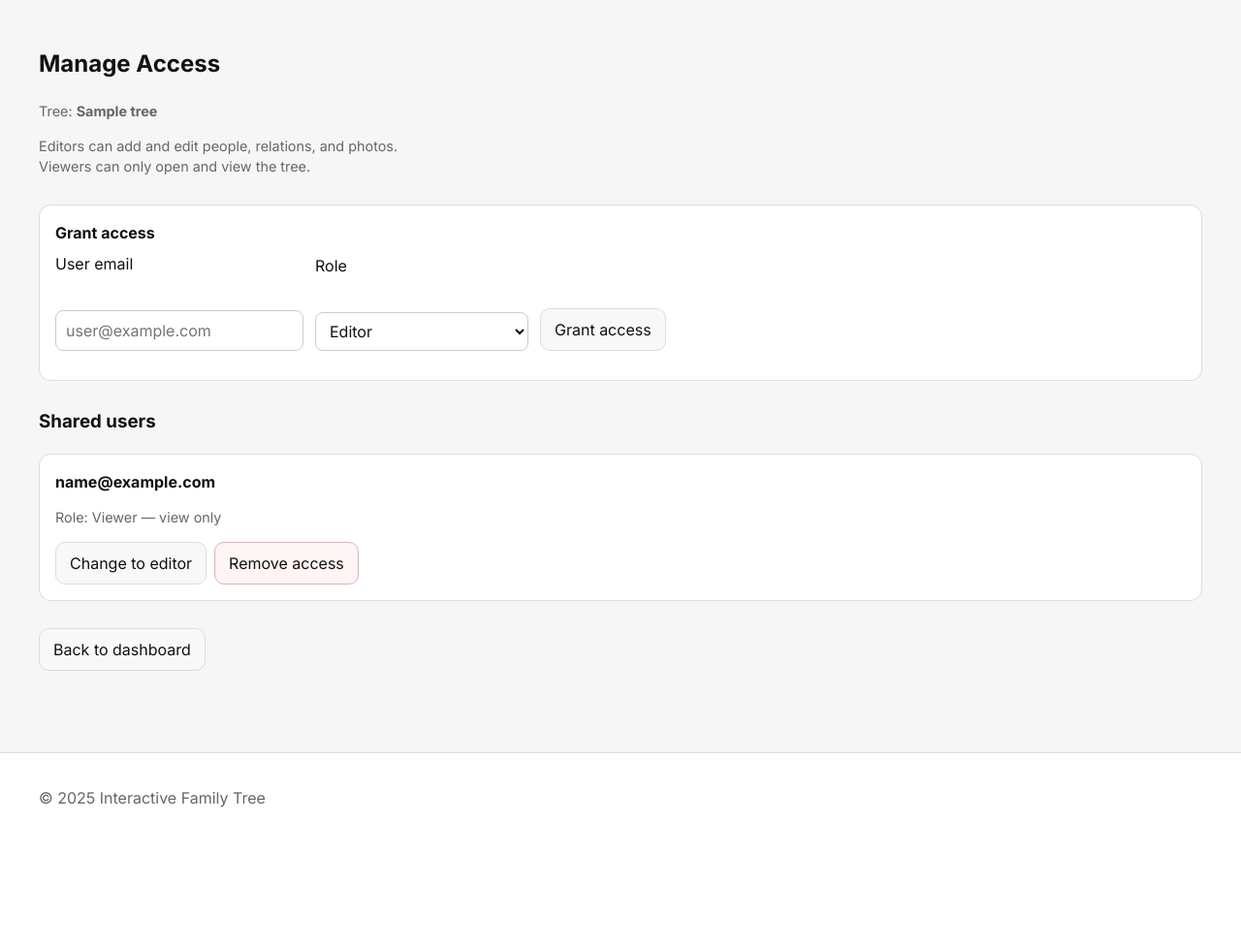
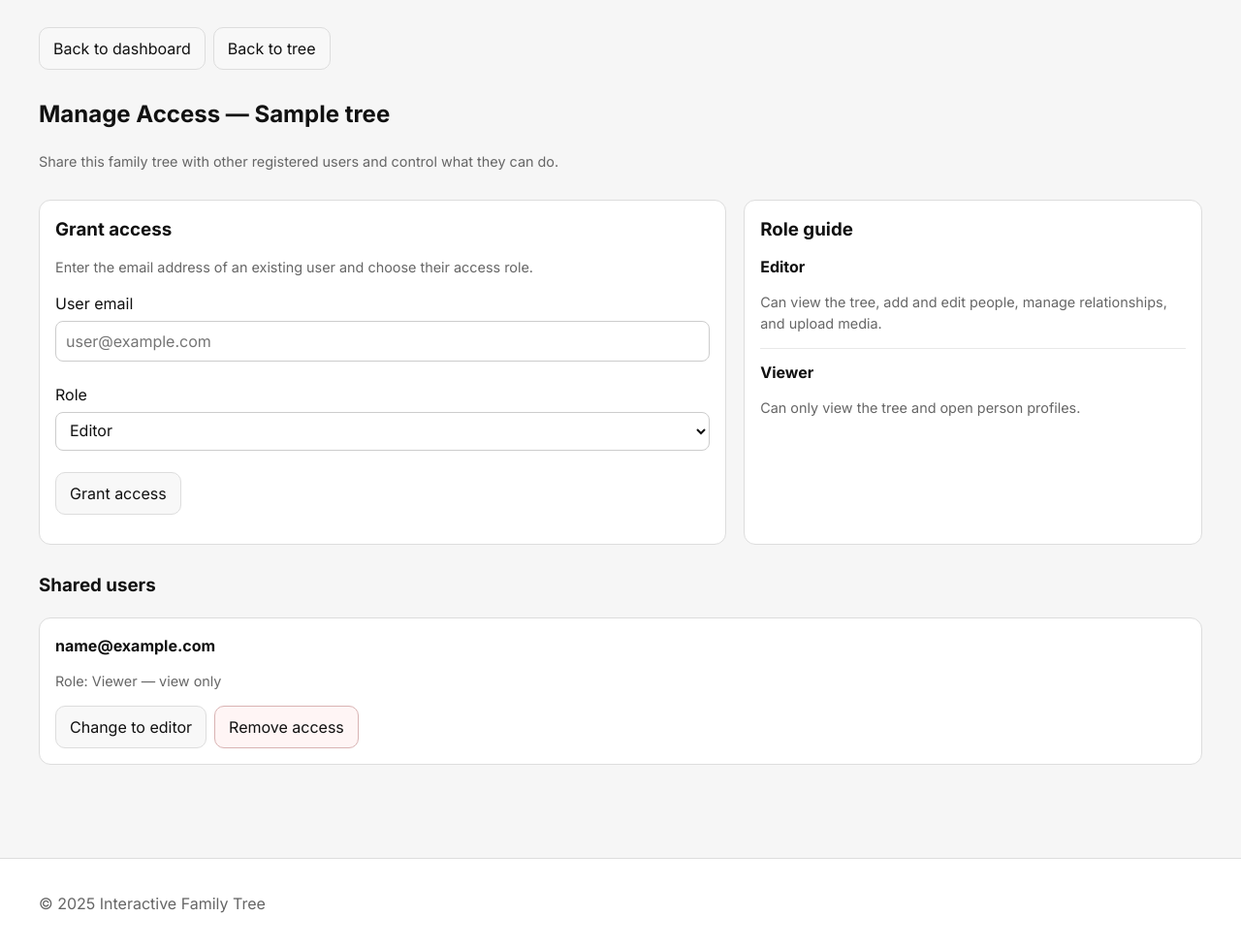
Before and after one commit to Dement1cs/interactive-family-tree, a Flask app: page /trees/1/access in a window 1280 px wide. Shown: the part 85-1063 px from the top of the page at 97% size. Before the commit the page ends 918 px from the top, so only its background shows below. Run offline with Flask 3, Linux system fonts and the light colour scheme; a user stored in the database is signed in; tables that the repository leaves empty hold one stand-in row (values such as "Sample post").

Commit message:
Polish tree UI, more space in around tree and person creation flow

```diff
--- a/app.py
+++ b/app.py
@@ -763,11 +763,14 @@ def tree():
     # Подготовить безопасный запасной заголовок для экспорта и отображения страницы
     tree_title = current_tree.title if current_tree and current_tree.title else "family-tree"
 
+    tree_role = get_tree_role_for_current_user(tree_id)
+
     return render_template(
         "tree.html",
         tree_id=tree_id,
         current_tree=current_tree,
-        tree_title=tree_title
+        tree_title=tree_title,
+        tree_role=tree_role
     )
 
 # ------- persons роут ------------------------------------
@@ -1074,7 +1077,7 @@ def add_person_route():
         if not first_name:
             return "First name is required", 400
 
-        add_person(
+        new_person_id = add_person(
             first_name,
             middle_name,
             last_name,
@@ -1088,7 +1091,8 @@ def add_person_route():
             notes,
             tree_id
         )
-        return redirect(url_for("persons", tree_id=tree_id))
+
+        return redirect(url_for("person_detail", person_id=new_person_id, tree_id=tree_id))
 
     return render_template("person_add.html", tree_id=tree_id)
 
--- a/db.py
+++ b/db.py
@@ -130,8 +130,12 @@ def add_person(first_name, middle_name=None, last_name=None, maiden_name=None,
         )
     )
 
+    person_id = cur.lastrowid
+
     conn.commit()
     conn.close()
+
+    return person_id
 
 
 # --- update_person ---------------------------------------
--- a/static/css/style.css
+++ b/static/css/style.css
@@ -856,3 +856,36 @@ h1, h2, h3, h4 {
     border-radius: 12px;
     background: var(--surface-soft);
 }
+
+/* ========== Access Management Page ========================================== */
+.access-layout {
+    display: grid;
+    grid-template-columns: minmax(0, 1.2fr) minmax(280px, 0.8fr);
+    gap: 18px;
+    margin-bottom: 28px;
+}
+
+.access-card {
+    min-height: 100%;
+}
+
+.role-guide-item {
+    border-top: 1px solid var(--border-soft);
+    padding-top: 12px;
+    margin-top: 12px;
+}
+
+.role-guide-item:first-of-type {
+    border-top: 0;
+    padding-top: 0;
+}
+
+.role-guide-item h4 {
+    margin: 0 0 6px 0;
+}
+
+@media (max-width: 800px) {
+    .access-layout {
+        grid-template-columns: 1fr;
+    }
+}
--- a/static/js/tree.js
+++ b/static/js/tree.js
@@ -24,6 +24,12 @@
   // Создать основную диаграмму внутри контейнера diagramDiv
   const diagram = $(go.Diagram, "diagramDiv", {
     "undoManager.isEnabled": true,
+
+    // Allows the user to move around the diagram more freely
+    scrollMode: go.Diagram.InfiniteScroll,
+
+    // Adds extra empty space around the tree
+    padding: new go.Margin(250, 500, 250, 500),
 
     // Use layered layout so generations are arranged clearly
     // Использовать layered layout, чтобы поколения располагались наглядно
--- a/templates/tree.html
+++ b/templates/tree.html
@@ -7,8 +7,13 @@
     <div class="person-topbar">
         <div class="person-topbar-left">
             <a class="btn-link" href="{{ url_for('dashboard') }}">Back to dashboard</a>
+
             {% if tree_id %}
                 <a class="btn-link" href="{{ url_for('persons', tree_id=tree_id) }}">Manage people</a>
+
+                {% if tree_role in ["owner", "editor"] %}
+                    <a class="btn-link" href="{{ url_for('add_person_route', tree_id=tree_id) }}">Add person</a>
+                {% endif %}
             {% endif %}
         </div>
 
--- a/templates/tree_access.html
+++ b/templates/tree_access.html
@@ -4,20 +4,28 @@
 
 {% block content %}
 <div class="page-section">
-    <h2>Manage Access</h2>
+    <div class="person-topbar">
+        <div class="person-topbar-left">
+            <a class="btn-link" href="{{ url_for('dashboard') }}">Back to dashboard</a>
+            <a class="btn-link" href="{{ url_for('tree', tree_id=tree.id) }}">Back to tree</a>
+        </div>
+    </div>
+</div>
+
+<div class="page-section">
+    <h2>Manage Access — {{ tree.title }}</h2>
     <p class="muted">
-        Tree: <strong>{{ tree.title }}</strong>
-    </p>
-    <p class="muted">
-        Editors can add and edit people, relations, and photos.<br>
-        Viewers can only open and view the tree.
+        Share this family tree with other registered users and control what they can do.
     </p>
 </div>
 
-<div class="page-section">
-    <div class="tree-card">
+<div class="access-layout">
+    <div class="tree-card access-card">
         <div class="tree-card-body">
-            <h4 class="tree-card-title">Grant access</h4>
+            <h3 class="tree-card-title">Grant access</h3>
+            <p class="muted">
+                Enter the email address of an existing user and choose their access role.
+            </p>
 
             {% if error %}
                 <p class="error-text">{{ error }}</p>
@@ -25,26 +33,46 @@
 
             <form action="{{ url_for('manage_tree_access', tree_id=tree.id) }}"
                   method="post"
-                  class="access-form">
+                  class="stack-form">
                 <input type="hidden" name="csrf_token" value="{{ csrf_token() }}">
 
                 <div class="form-group">
-                    <label for="email">User email</label><br>
+                    <label for="email">User email</label>
                     <input type="email" id="email" name="email" placeholder="user@example.com" required>
                 </div>
 
                 <div class="form-group">
-                    <label for="role">Role</label><br>
+                    <label for="role">Role</label>
                     <select id="role" name="role">
                         <option value="editor">Editor</option>
                         <option value="viewer">Viewer</option>
                     </select>
                 </div>
 
-                <div class="form-group">
+                <div class="form-actions">
                     <button type="submit" class="btn">Grant access</button>
                 </div>
             </form>
+        </div>
+    </div>
+
+    <div class="tree-card access-card">
+        <div class="tree-card-body">
+            <h3 class="tree-card-title">Role guide</h3>
+
+            <div class="role-guide-item">
+                <h4>Editor</h4>
+                <p class="muted">
+                    Can view the tree, add and edit people, manage relationships, and upload media.
+                </p>
+            </div>
+
+            <div class="role-guide-item">
+                <h4>Viewer</h4>
+                <p class="muted">
+                    Can only view the tree and open person profiles.
+                </p>
+            </div>
         </div>
     </div>
 </div>
@@ -94,11 +122,9 @@
             {% endfor %}
         </div>
     {% else %}
-        <p class="muted">No shared users yet.</p>
+        <div class="tree-card">
+            <p class="muted">No users have access to this tree yet.</p>
+        </div>
     {% endif %}
 </div>
-
-<p>
-    <a class="btn-link" href="{{ url_for('dashboard') }}">Back to dashboard</a>
-</p>
 {% endblock %}
```
